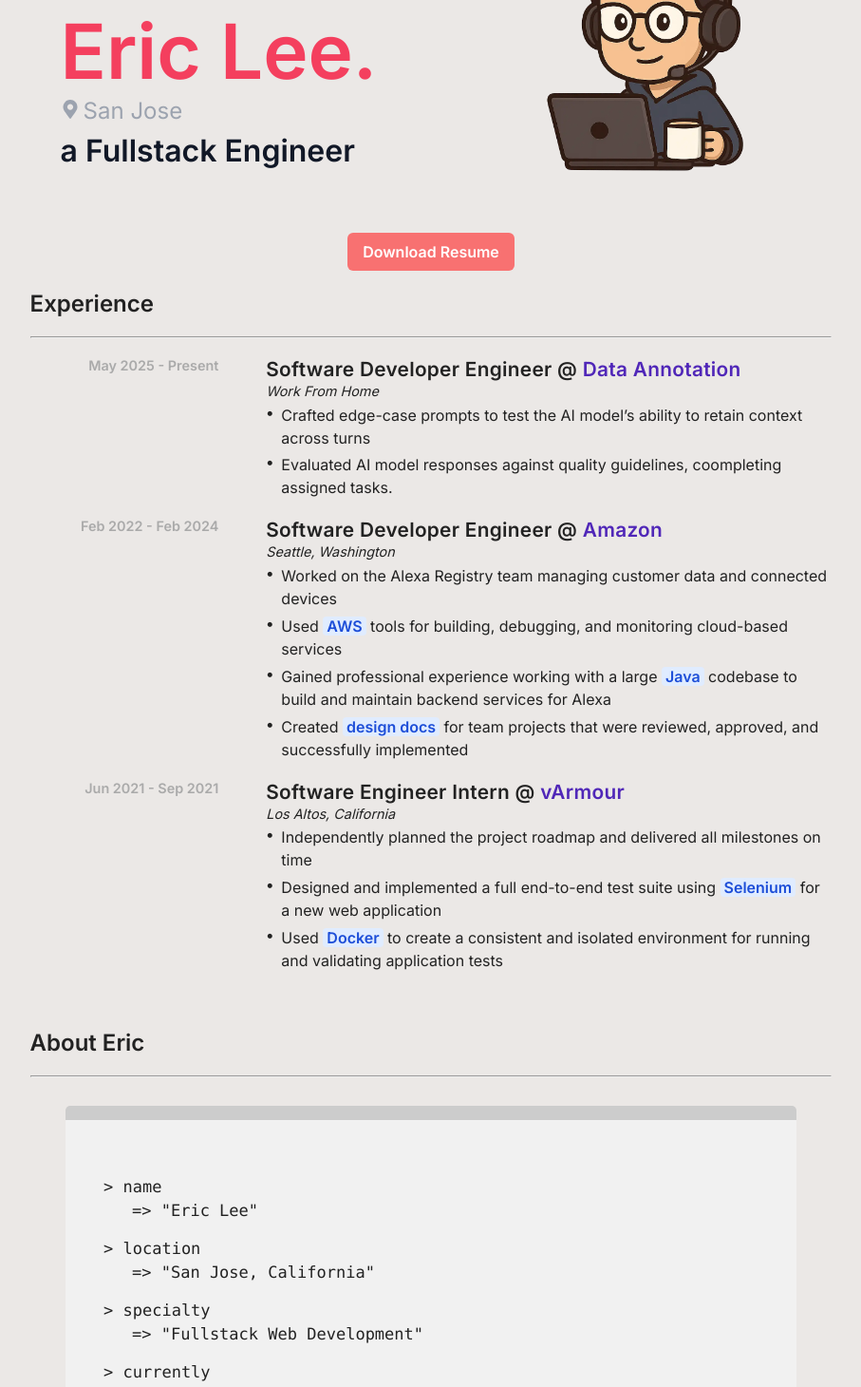
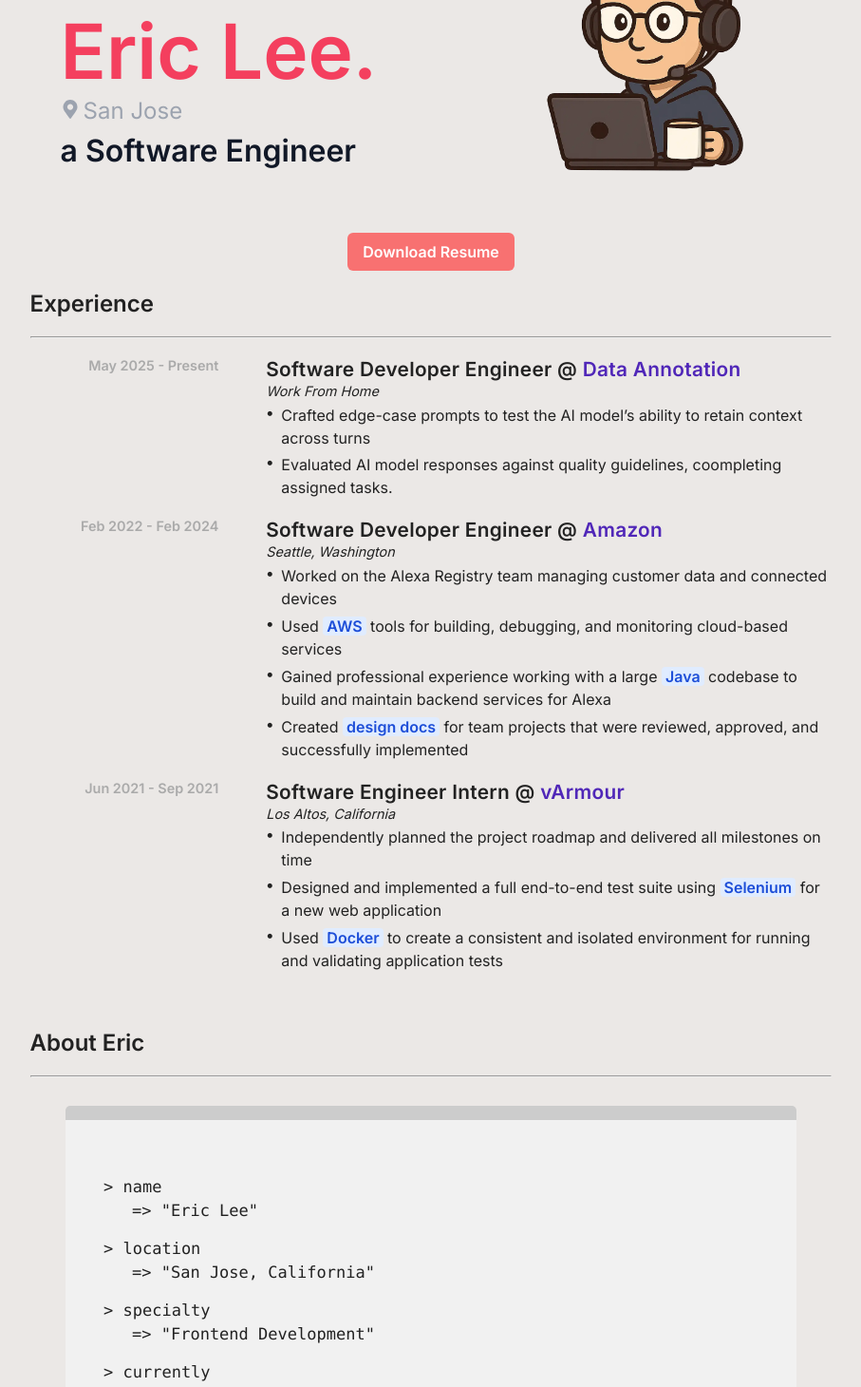
Before and after one commit to Eric-shipsit/Portfolio, a React (Create React App) app: page / in a window 1280 px wide. Shown: the part 200-1660 px from the top of the page at 95% size, without its empty margins (186-1093 px from the left). Built offline with nearby package versions, Linux system fonts and the light colour scheme.

Commit message:
Updating job title

```diff
--- a/src/components/AboutMe.js
+++ b/src/components/AboutMe.js
@@ -22,7 +22,7 @@
                             <Input text="location"/>
                             <Output text = '"San Jose, California"'/>
                             <Input text="specialty"/>
-                            <Output text = '"Fullstack Web Development"'/>
+                            <Output text = '"Frontend Development"'/>
                             <Input text="currently"/>
                             <Output text = '"Working on projects to improve my skill as a Web Developer"'/>
                             <Input text="education"/>
--- a/src/components/Hero.js
+++ b/src/components/Hero.js
@@ -14,7 +14,7 @@
         <div id = "my-location">
           <FaMapMarkerAlt style={iconStyle} />
           San Jose</div>
-        <div id = "my-specialty">a Fullstack Engineer</div>
+        <div id = "my-specialty">a Software Engineer</div>
       </div>
       <div className='right-side'>
         <div className="image-container">
```
